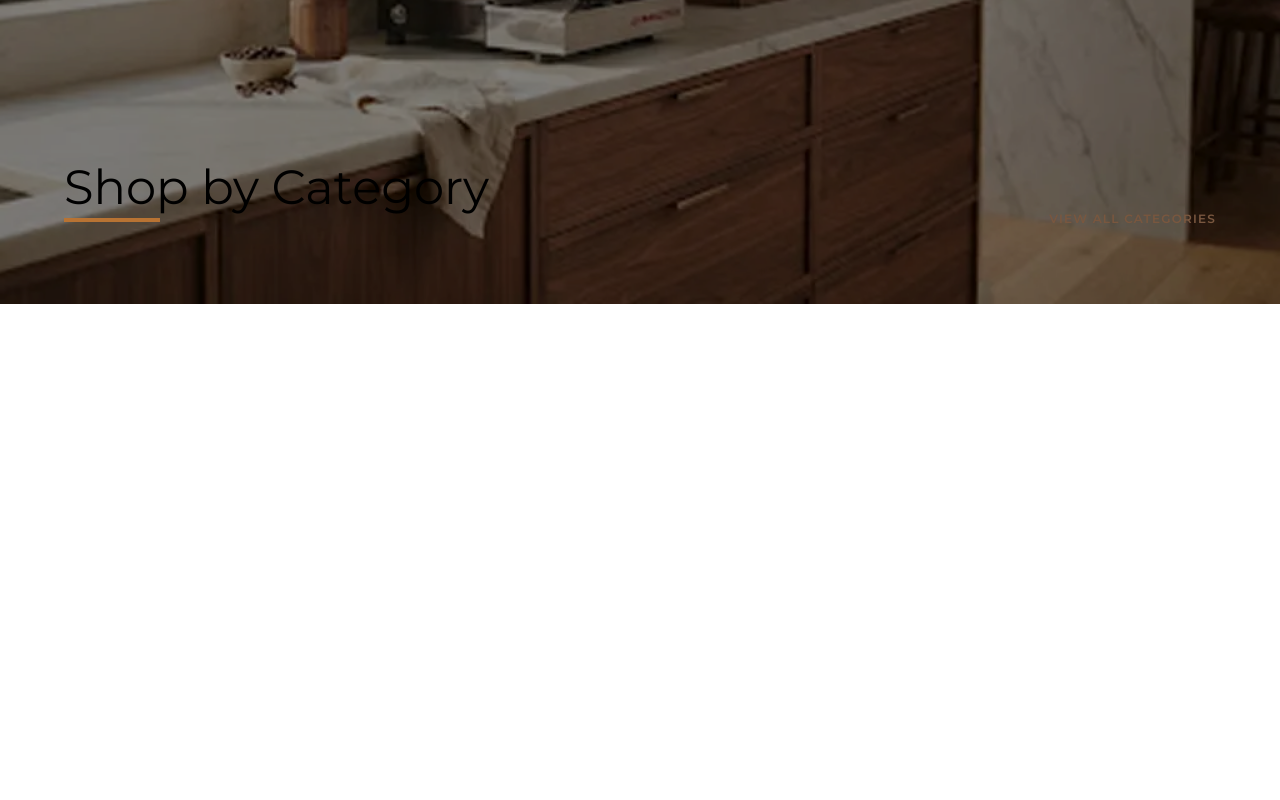
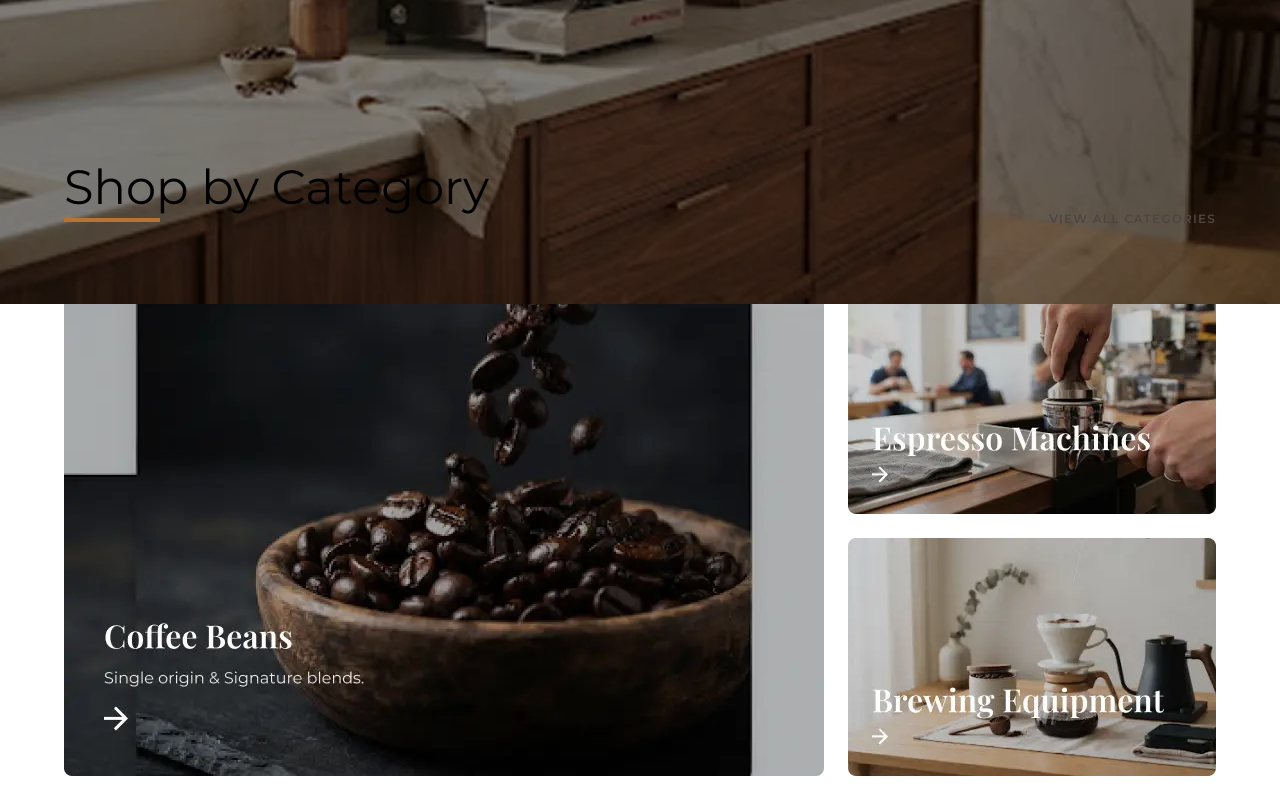
Before and after one commit to Sajed-Najem/project0, a website: page index.html in a window 1280 px wide. Shown: the part 608-1408 px from the top of the page. Before the commit the page ends 912 px from the top, so only its background shows below. Drawn offline with nearby package versions, Linux system fonts and the light colour scheme; a web font is replaced by a local one.

Commit message:
create category section for large screen

```diff
--- a/index.html
+++ b/index.html
@@ -135,14 +135,28 @@
     </hero>
 
 
-    <category class="flex relative z-10 mt-55">
-        <div class="my-container   ">
-            <h1 class="text-5xl ">Shop by Category</h1>
-            <div class="flex items-center justify-between">
-                <img src="src\assests\icons\line.svg" alt=""/>
-                <h6 class="text-primary-light font-montserrat text-[12px] font-semibold tracking-[1.2px] leading-[16.8px] ">VIEW ALL CATEGORIES</h6>
+    <category class="hidden md:block">
+        <div class="flex relative z-10 mt-55">
+            <div class="my-container">
+                <h1 class="text-5xl ">Shop by Category</h1>
+                <div class="flex items-center justify-between">
+                    <img src="src\assests\icons\line.svg" alt="" />
+                    <h6
+                        class="text-primary-light font-montserrat text-[12px] font-semibold tracking-[1.2px] leading-[16.8px] ">
+                        <a href="#" class="nav-link">VIEW ALL CATEGORIES</a></h6>
+                </div>
             </div>
         </div>
+
+        <div class=" my-container grid grid-flow-col grid-rows-2 gap-6 mt-12 ">
+            <a href="#" class="row-span-3">
+                <img  src="src\assests\imgs\beans.webp" alt="">
+            </a>
+            <a href="#" class="col-span-2"><img  src="src\assests\imgs\machine.webp" alt=""></a>
+            <a href="#" class="col-span-2"><img  src="src\assests\imgs\equipment.webp" alt=""></a>
+        </div>
+
+
 
 
     </category>
```
Also changed, not shown: src/assests/imgs/Beans.webp (added), src/assests/imgs/equipment.webp (added), src/assests/imgs/machine.webp (added), src/output.css.
